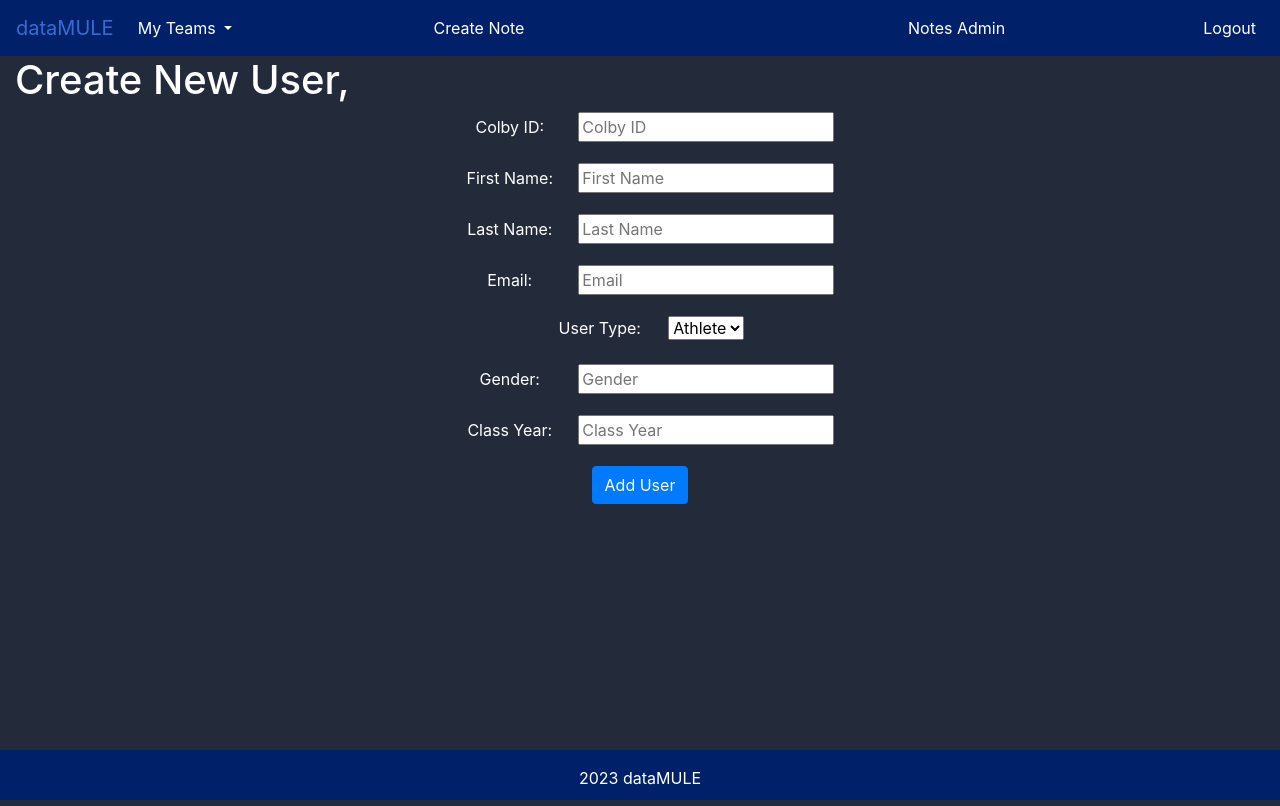
After one commit to Jsosau24/dataMule, a Flask app: page /user/new in a window 1280 px wide. The commit adds this page. Run offline with Flask 3, Linux system fonts and the light colour scheme; a user stored in the database is signed in; some libraries are stand-ins or nearby versions.

Commit message:
Can add and remove users
You can add uses manually or using excel or csv files

```diff
--- a/website/routes.py
+++ b/website/routes.py
@@ -1,11 +1,40 @@
+"""
+Jonathan Sosa
+routes.py
+may-jun 2023
+"""
+
+# routes on the file (you can look these up and it will take you there)
+## home --> redirects each user to their homepage
+## athlete --> athlete view or athlete main page
+## team --> team dasboard everyone but athelte has access
+## athlete_coach --> view of an athelte from any other user but athlete
+## admin_dashboard --> main view for an admin
+## team_edit_dashboard --> dashboard with all the teams where you can select one to edit it
+## update_position --> edit the position of an athlete from the team dashboard
+## user_edit_dashboard --> dashboard with all the users where you can chose one to edit it
+## user_edit --> handles the edits on any user
+## team_edit --> page where you can choose users on a team
+## update_team --> backend for updating the team
+## new_note --> creates a new note
+## notes_dashboard --> dasboard with all the notes created by the user
+## update_note_visibility --> handles the backend to change the visibility of a note
+## new_user --> route to create a new user
+## new_user_csv --> creates a number of users using an CSV file
+## remove_user --> removes a user form the db
+
+# Imports
 from flask import Blueprint, render_template, flash, redirect, url_for, request, jsonify
 from flask_login import login_required, current_user
 from .models import Peak, Team, Athlete, User, Note, Coach, TeamUserAssociation
 from . import db
+from website.helper_functions import create_user, create_user_csv
+import pandas as pd
 
+#Flask blueprint
 routes = Blueprint('main', __name__)
 
-# home route
+#routes
 @routes.route('/')
 def home():
 
@@ -53,7 +82,7 @@ def home():
 
     return render_template('login.html')
 
-# athlete view
+
 @routes.route('/athlete')
 @login_required
 def athlete():
@@ -64,7 +93,6 @@ def athlete():
 
     return render_template('athlete_dashboard.html', athlete=current_user, user=current_user, notes=visible_notes)
 
-# coach/staff view
 @routes.route('/team/<int:id>', methods = ['GET', 'POST'])
 @login_required
 def team(id):
@@ -79,7 +107,6 @@ def team(id):
 
     return render_template('team_dashboard.html', team=team, athletes=athletes, user=current_user)
 
-#route for athlete dashboard for coaches, peak and admin
 @routes.route('/athlete/<int:id>', methods = ['GET', 'POST'])
 @login_required
 def athlete_coach(id):
@@ -91,7 +118,6 @@ def athlete_coach(id):
 
     return render_template('athlete_dashboard.html', athlete=athlete, user=current_user)
 
-# admin view
 @routes.route('/admin-dashboard')
 @login_required
 def admin_dashboard():
@@ -119,7 +145,6 @@ def team_edit_dashboard():
 
     return render_template('team_edit_dashboard.html', teams=teams, user=current_user)
 
-# edit the position from the coach daashboard
 @routes.route('/update_position/<int:athlete_id>', methods=['POST'])
 @login_required
 def update_position(athlete_id):
@@ -134,7 +159,6 @@ def update_position(athlete_id):
     db.session.commit()
 
     return jsonify(success=True)
-
 
 @routes.route('/user/edit/dashboard')
 @login_required
@@ -249,14 +273,12 @@ def team_edit(id):
     def has_peak(team, peak):
         return any(association.user == peak for association in team.team_associations if association.role == 'peak')
 
-
     return render_template('team_edit.html', athletes=athletes, peaks=peaks, user=current_user, team=team, coaches=coaches, has_athlete=has_athlete,has_coach=has_coach,has_peak=has_peak)
 
 @routes.route('/update_team/<int:team_id>/<int:user_id>', methods=['POST'])
 def update_team(team_id, user_id):
     team = Team.query.get(team_id)
     user = User.query.get(user_id)
-
 
     if team and user:
         membership = request.json.get('membership')
@@ -265,10 +287,7 @@ def update_team(team_id, user_id):
         )
 
         if membership:
-            print('in if statement')
             if not team_association:
-                print(team)
-                print(user.type)
                 team_association = TeamUserAssociation(team=team, user=user, role=user.type)
                 db.session.add(team_association)
         else:
@@ -280,7 +299,6 @@ def update_team(team_id, user_id):
     else:
         return jsonify(success=False)
 
-# create note website
 @routes.route('/note/new', methods=['GET', 'POST'])
 @login_required
 def new_note():
@@ -343,8 +361,6 @@ def notes_dashboard():
     if current_user.type == "peak":
         # Get all notes created by the peak
         notes = Note.query.filter_by(creator_id=current_user.id).order_by(Note.created_at.desc()).all()
-        print('notes')
-        print(notes)
 
     else:
         notes = Note.query.order_by(Note.created_at.desc()).all()
@@ -363,3 +379,89 @@ def update_note_visibility(note_id):
         return jsonify(success=True)
     else:
         return jsonify(success=False)
+
+@routes.route('/user/new', methods=['GET', 'POST'])
+@login_required
+def new_user():
+
+    # Ensure the current user is an admin
+    if current_user.type != "admin":
+        return "<h1>NO ACCESS</h1>"
+
+    if request.method == 'POST':
+
+        print('post')
+        bol,user = create_user(request.form.get('colby_id'),
+                               request.form.get('first_name'),
+                               request.form.get('last_name'),
+                               request.form.get('email'),
+                               request.form.get('gender'),
+                               request.form.get('class_year'),
+                               request.form.get('type'))
+        if bol:
+            print('User Created')
+            db.session.add(user)
+            db.session.commit()
+            return(redirect(url_for('main.user_edit_dashboard')))
+
+        else:
+            # can also be an array with the colby id and the reason of the error
+            print(user)
+            return(redirect(url_for('main.new_user')))
+
+    return render_template('user_new.html', user=current_user)
+
+@routes.route('/user/new_csv', methods=['GET', 'POST'])
+@login_required
+def new_user_csv():
+
+    if request.method == 'POST':
+
+        ALLOWED_EXTENSIONS = {'xlsx', 'xls', 'csv'}
+
+        def allowed_file(filename):
+            return '.' in filename and filename.rsplit('.', 1)[1].lower() in ALLOWED_EXTENSIONS
+
+        if 'file' not in request.files:
+            flash('No file uploaded')
+            return render_template('user_new_csv.html', user=current_user)
+
+        file = request.files['file']
+
+        if file.filename == '':
+            flash('No selected file')
+            return render_template('user_new_csv.html', user=current_user)
+
+        if file and allowed_file(file.filename):
+            errors = create_user_csv(file)
+            print(errors)
+            return(redirect(url_for('main.user_edit_dashboard')))
+
+        else:
+            flash('Invalid file type')
+            return render_template('user_new_csv.html', user=current_user)
+
+
+    return render_template('user_new_csv.html', user=current_user)
+
+@routes.route('/user/remove/<int:id>', methods=['POST'])
+@login_required
+def remove_user(id):
+    # Ensure the current user is an admin
+    if current_user.type != "admin":
+        return "<h1>NO ACCESS</h1>"
+
+    user = User.query.get(id)
+
+    # Check if the user exists
+    if not user:
+        return "<h1>User not found</h1>"
+
+    # Remove the user from the database
+    db.session.delete(user)
+    db.session.commit()
+
+    # Prepare the response JSON
+    response = {"success": True}
+
+    return jsonify(response)
--- a/website/templates/athlete_dashboard.html
+++ b/website/templates/athlete_dashboard.html
@@ -1,3 +1,8 @@
+<!--
+Jonathan Sosa
+dataMULE
+May - June 23
+-->
 {% extends "base.html" %}
 {% block content %}
 <main>
--- a/website/templates/base.html
+++ b/website/templates/base.html
@@ -1,3 +1,8 @@
+<!--
+Jonathan Sosa
+dataMULE
+May - June 23
+-->
 <!DOCTYPE html>
 <html lang="en">
 <head>
--- a/website/templates/create_notes_dashboard.html
+++ b/website/templates/create_notes_dashboard.html
@@ -1,3 +1,8 @@
+<!--
+Jonathan Sosa
+dataMULE
+May - June 23
+-->
 {% extends "base.html" %}
 {% block content %}
 <main>
--- a/website/templates/login.html
+++ b/website/templates/login.html
@@ -1,3 +1,8 @@
+<!--
+Jonathan Sosa
+dataMULE
+May - June 23
+-->
 <!DOCTYPE html>
 <html lang="en">
 <head>
--- a/website/templates/notes_dasboard.html
+++ b/website/templates/notes_dasboard.html
@@ -1,3 +1,8 @@
+<!--
+Jonathan Sosa
+dataMULE
+May - June 23
+-->
 {% extends "base.html" %}
 {% block content %}
 <main>
--- a/website/templates/team_dashboard.html
+++ b/website/templates/team_dashboard.html
@@ -1,3 +1,8 @@
+<!--
+Jonathan Sosa
+dataMULE
+May - June 23
+-->
 {% extends "base.html" %}
 {% block content %}
 <main>
--- a/website/templates/team_edit.html
+++ b/website/templates/team_edit.html
@@ -1,3 +1,8 @@
+<!--
+Jonathan Sosa
+dataMULE
+May - June 23
+-->
 {% extends "base.html" %}
 {% block content %}
 
--- /dev/null
+++ b/website/templates/user_new.html
@@ -0,0 +1,86 @@
+<!--
+Jonathan Sosa
+dataMULE
+May - June 23
+-->
+{% extends "base.html" %}
+{% block content %}
+
+<main>
+    <div class="container-fluid">
+        <h1>Create New User,</h1>
+    </div>
+
+    <div class="text-center">
+        <form action="/user/new" method="POST">
+
+            <div class="form-group">
+                <label for="colby_id" style="width: 10%;">Colby ID:</label>
+                <input type="text" id="colby_id" name="colby_id" placeholder="Colby ID" required>
+            </div>
+
+            <div class="form-group">
+                <label for="first_name" style="width: 10%;">First Name:</label>
+                <input type="text" id="first_name" name="first_name" placeholder="First Name" required>
+            </div>
+
+            <div class="form-group" >
+                <label for="last_name" style="width: 10%;">Last Name:</label>
+                <input type="text" id="last_name" name="last_name" placeholder="Last Name" required>
+            </div>
+
+            <div class="form-group">
+                <label for="email" style="width: 10%;">Email:</label>
+                <input type="email" id="email" name="email" placeholder="Email" required>
+            </div>
+
+            <div class="form-group">
+                <label for="type" style="width: 10%;">User Type:</label>
+                <select id="type" name="type" onchange="toggleOptions()">
+                    <option value="athlete">Athlete</option>
+                    <option value="coach">Coach</option>
+                    <option value="peak">PEAK</option>
+                    <option value="admin">Admin</option>
+                </select>
+            </div>
+
+            <!-- Additional options for Athlete -->
+            <div id="athleteOptions">
+                <div class="form-group">
+                    <label for="gender" style="width: 10%;">Gender:</label>
+                    <input type="text" id="gender" name="gender" placeholder="Gender">
+                </div>
+
+                <div class="form-group">
+                    <label for="class_year" style="width: 10%;">Class Year:</label>
+                    <input type="text" id="class_year" name="class_year" placeholder="Class Year">
+                </div>
+            </div>
+
+            <button type="submit" class="btn btn-primary">Add User</button>
+        </form>
+    </div>
+
+
+
+
+    <script>
+        function toggleOptions() {
+            var typeSelect = document.getElementById("type");
+            var athleteOptions = document.getElementById("athleteOptions");
+
+            if (typeSelect.value === "athlete") {
+                athleteOptions.style.display = "block";
+            } else {
+                athleteOptions.style.display = "none";
+            }
+        }
+
+        // Call the toggleOptions() function on page load
+        toggleOptions();
+
+    </script>
+
+</main>
+
+{% endblock %}
```
Also changed, not shown: website/__init__.py (+13 -1 lines), website/auth.py (+17 -43 lines), website/helper_functions.py (added, +154 -0 lines), website/models.py (+20 -3 lines), website/templates/admin_dashboard.html (+11 -2 lines), website/templates/team_edit_dashboard.html (+8 -3 lines), website/templates/user_edit.html (+33 -0 lines), website/templates/user_edit_dashboard.html (+6 -1 lines), website/templates/user_new_csv.html (added, +27 -0 lines).
